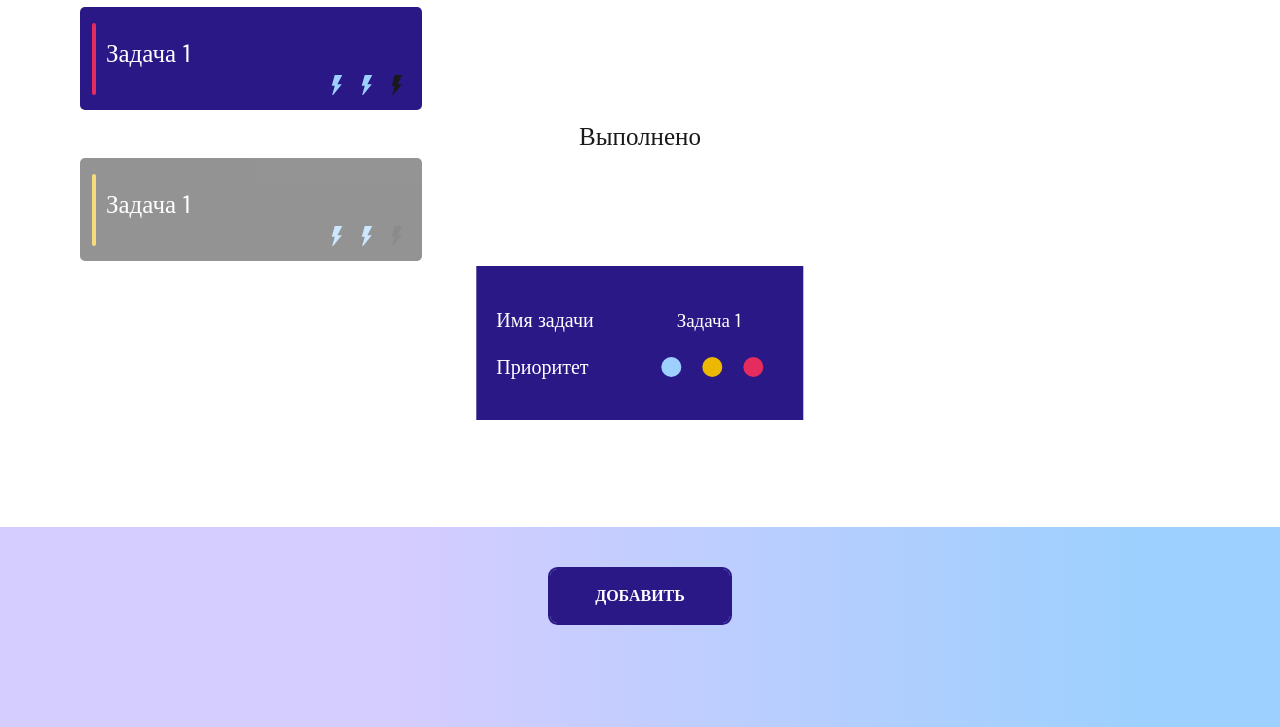
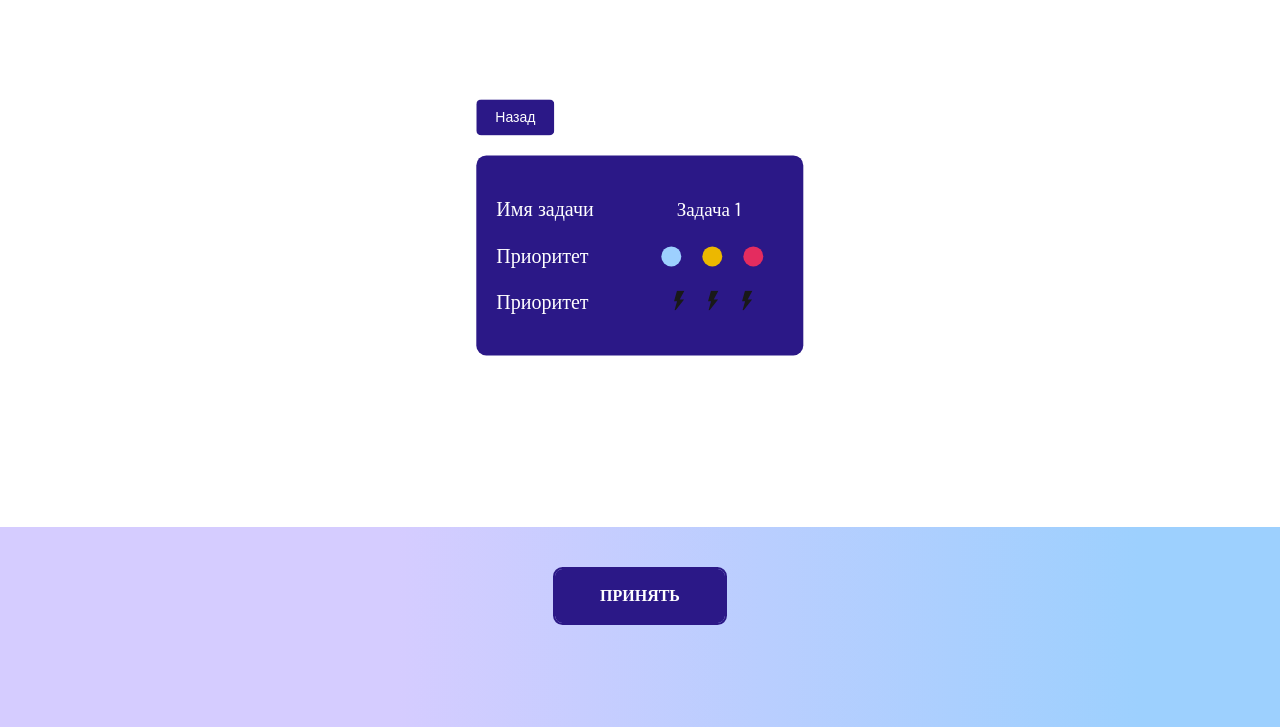
Before and after one commit to Huper12345/InfiniteTodo, a website built with Vite: page index.html in a window 1280 px wide. Both pictures are taken after a click on the button "ДОБАВИТЬ". Shown: the part 73-800 px from the top of the page. Built offline with nearby package versions, Linux system fonts and the light colour scheme; a web font is replaced by a local one.

Commit message:
add switch tasks, back and add buttons

```diff
--- a/css/addtask.scss
+++ b/css/addtask.scss
@@ -4,7 +4,9 @@
 .task-select-wrapper {
     position: absolute;
     left: 50%;
-    transform: translateX(-50%);
+    transform: translate3d(-50%, 40%, 0);
+    top: 50%;
+    z-index: 1000;
 }
 
 .task-select-inner {
@@ -12,6 +14,7 @@
     width: 100%;
     height: auto;
     padding: 20px;
+    border-radius: 10px;
 }
 
 .task-select-text {
@@ -132,3 +135,44 @@
 .task-input-priority[type="radio"]:checked + label:after {
     opacity: 1;
 }
+
+// EnegryCost
+
+.energy-cost-inner {
+    margin-right: 9px;
+}
+
+.energy-cost-select {
+    cursor: pointer;
+    transition: 0.3s;
+}
+
+.energy-cost-select:hover {
+    fill: $lightblue;
+}
+
+.energy-cost-select.active {
+    fill: $lightblue;
+}
+
+.back-Button {
+    display: inline-block;
+    outline: none;
+    cursor: pointer;
+    font-weight: 500;
+    border: 1px solid transparent;
+    border-radius: 5px;
+    height: 36px;
+    line-height: 34px;
+    font-size: 14px;
+    color: #ffffff;
+    background-color: $softblue;
+    transition: background-color 0.2s ease-in-out 0s, opacity 0.2s ease-in-out 0s;
+    padding: 0 18px;
+    margin-bottom: 20px;
+}
+
+.back-Button:hover {
+    color: #ffffff;
+        background-color: $lightblue;
+}
--- a/css/tasks.scss
+++ b/css/tasks.scss
@@ -1,5 +1,9 @@
 @import "./colors.scss";
 @import "./fonts.scss";
+
+.tasks-page-wrapper {
+    display: none;
+}
 
 .task-container {
     display: flex;
@@ -144,3 +148,11 @@ transform: rotate(45deg);
     opacity: 0.9;
     transition: 0.3s;
 }
+
+.show {
+    display: block;
+}
+
+.hide {
+    display: none;
+}
--- a/index.html
+++ b/index.html
@@ -56,6 +56,7 @@
         </header>
 
         <main class="main">
+            <div class="tasks-page-wrapper show" id="tasksPageWrapper">
                 <div class="container">
                     <div class="task-container">
 
@@ -114,11 +115,12 @@
                         </div><!--task--item-->
 
                         </div><!--task--container sucsesfully-->
-                </div>
-            </div> <!--container-->
+                    </div><!--container-->
+                </div> <!--tasks-page-wrapper-->
 
-            <div class="task-select-wrapper">
+            <div class="task-select-wrapper hide" id="taskSelectWrapper">
                 <div class="container">
+                    <button class="back-Button" id="backButton">Назад</button>
                     <form class="task-select-inner">
                         <div class="task-select-item">
                             <div class="task-select-text">Имя задачи</div>
@@ -141,6 +143,27 @@
                             </div>
                         </div><!--task-select-item-->
 
+                        <div class="task-select-item">
+                            <div class="task-select-text">Приоритет</div>
+                            <div class="task-input-container priority">
+                                <div class="energy-cost-inner">
+                                    <svg class="energyCost energy-cost-select" id="taskTimeLow">
+                                        <use  xlink:href="#energyCost"></use>
+                                    </svg>
+
+
+                                    <svg class="energyCost energy-cost-select" id="taskTimeMiddle">
+                                        <use xlink:href="#energyCost"></use>
+                                    </svg>
+
+                                    <svg class="energyCost energy-cost-select" id="taskTimeHigh">
+                                        <use xlink:href="#energyCost"></use>
+                                    </svg>
+                                 </div>
+
+
+                        </div><!--task-select-item-->
+
                     </form><!--task-selectinner-->
                 </div><!--container-->
             </div> <!--task-select-wrapper-->
@@ -148,11 +171,12 @@
         <footer class="footer">
             <div class="container">
                 <div class="footer-inner">
-                    <button class="button-add">Добавить</button>
+                    <button class="button-add" id="addTask">Добавить</button>
+                    <button class="button-add hide" id="inputTask">Принять</button>
                 </div>
             </div>
         </footer>
 
-<script src="./js/app.js"></script>
+<script type="module" src="./js/app.js"></script>
 </body>
 </html>
--- /dev/null
+++ b/js/addTask.js
@@ -0,0 +1,41 @@
+"use strict";
+
+export {addTask}
+
+const newTask = document.querySelector("#addTask");
+
+const inputTask = document.querySelector("#inputTask");
+
+const tasksPageWrapper = document.querySelector("#tasksPageWrapper");
+
+const taskSelectWrapper = document.querySelector("#taskSelectWrapper");
+
+const backButton = document.querySelector("#backButton");
+
+
+function addTask() {
+    newTask.onclick = () => {
+        taskSelectWrapper.classList.remove('hide');
+        taskSelectWrapper.classList.add('show');
+        tasksPageWrapper.classList.remove("show");
+        newTask.classList.add("hide");
+        inputTask.classList.remove("hide");
+        inputTask.classList.add("show");
+        console.log('click')
+
+     }
+
+}
+
+function backToTasks() {
+    backButton.onclick = () => {
+        taskSelectWrapper.classList.add('hide');
+        taskSelectWrapper.classList.remove('show');
+        tasksPageWrapper.classList.add("show");
+        newTask.classList.remove("hide");
+        inputTask.classList.remove("show");
+        inputTask.classList.add("hide");
+    }
+}
+
+backToTasks();
--- a/js/app.js
+++ b/js/app.js
@@ -0,0 +1,6 @@
+"use strict";
+import {addTask} from "./addTask";
+
+
+
+addTask();
```
Lines whose indentation alone changed are shown as unchanged.
